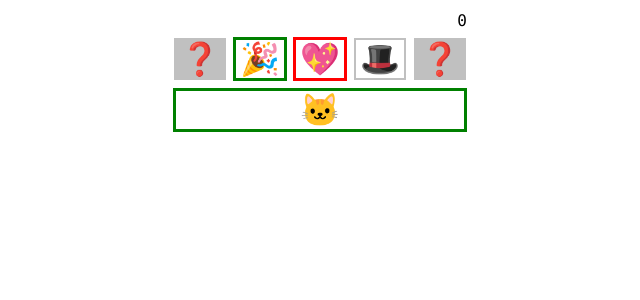
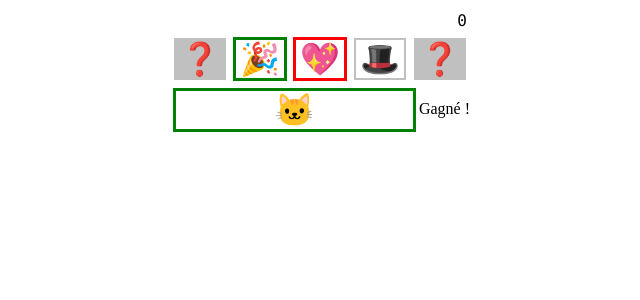
Before and after one commit to dactrungnguyen/memory, a React (Create React App) app: page / in a window 1280 px wide. Shown: the top 300 px of the page, without its empty margins (320-960 px from the left). Built offline with nearby package versions, Linux system fonts and the light colour scheme.

Commit message:
Contextualisez le contenu

```diff
--- a/src/App.js
+++ b/src/App.js
@@ -9,6 +9,7 @@ class App extends Component {
   }
 
   render() {
+    const won = new Date().getSeconds() %2 === 0
     return (
       <div className="memory">
         <GuessCount guesses={0} />
@@ -18,6 +19,7 @@ class App extends Component {
         <Card card="🎩" feedback="visible" onClick={this.handleCardClick}/>
         <Card card="🐶" feedback="hidden" onClick={this.handleCardClick}/>
         <Card card="🐱" feedback="justMatched" onClick={this.handleCardClick}/>
+        {won ? <p>Gagné !</p> : <p>Perdu !</p>}
       </div>
     )
   }
```
